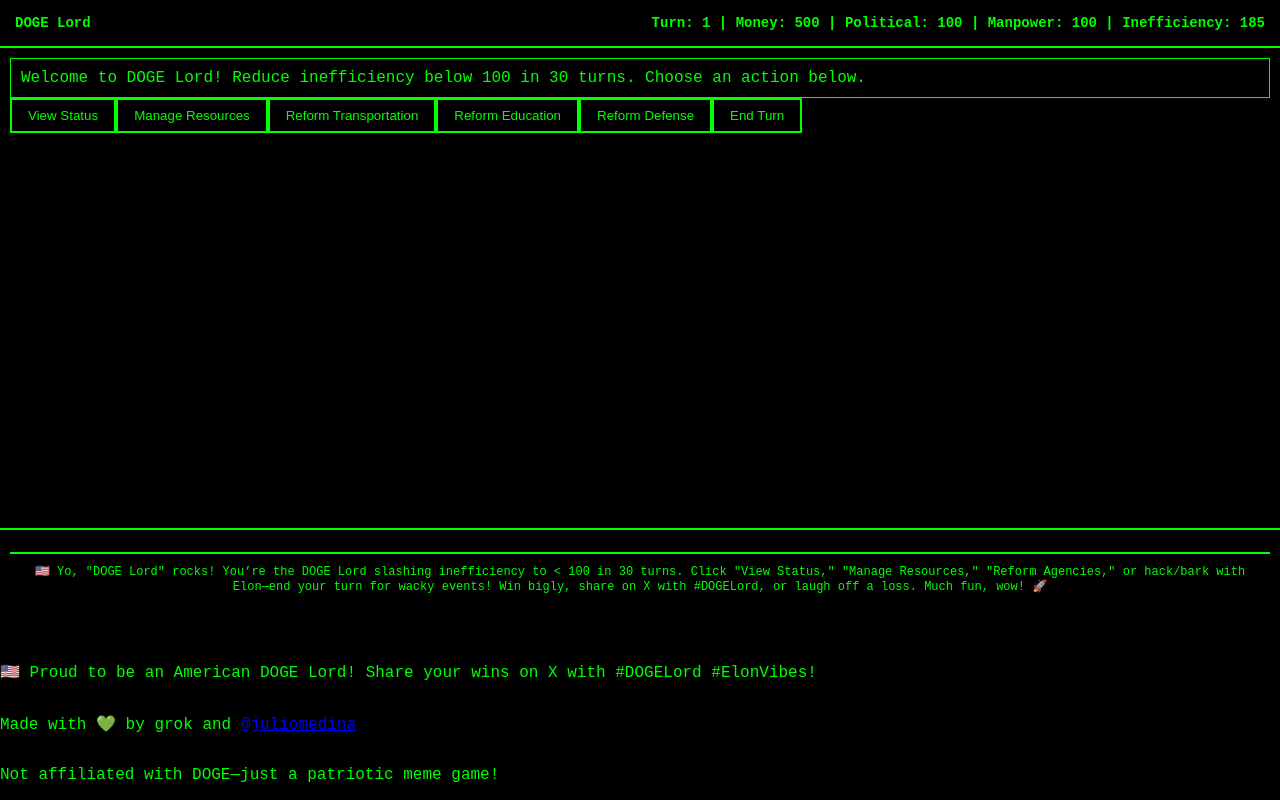
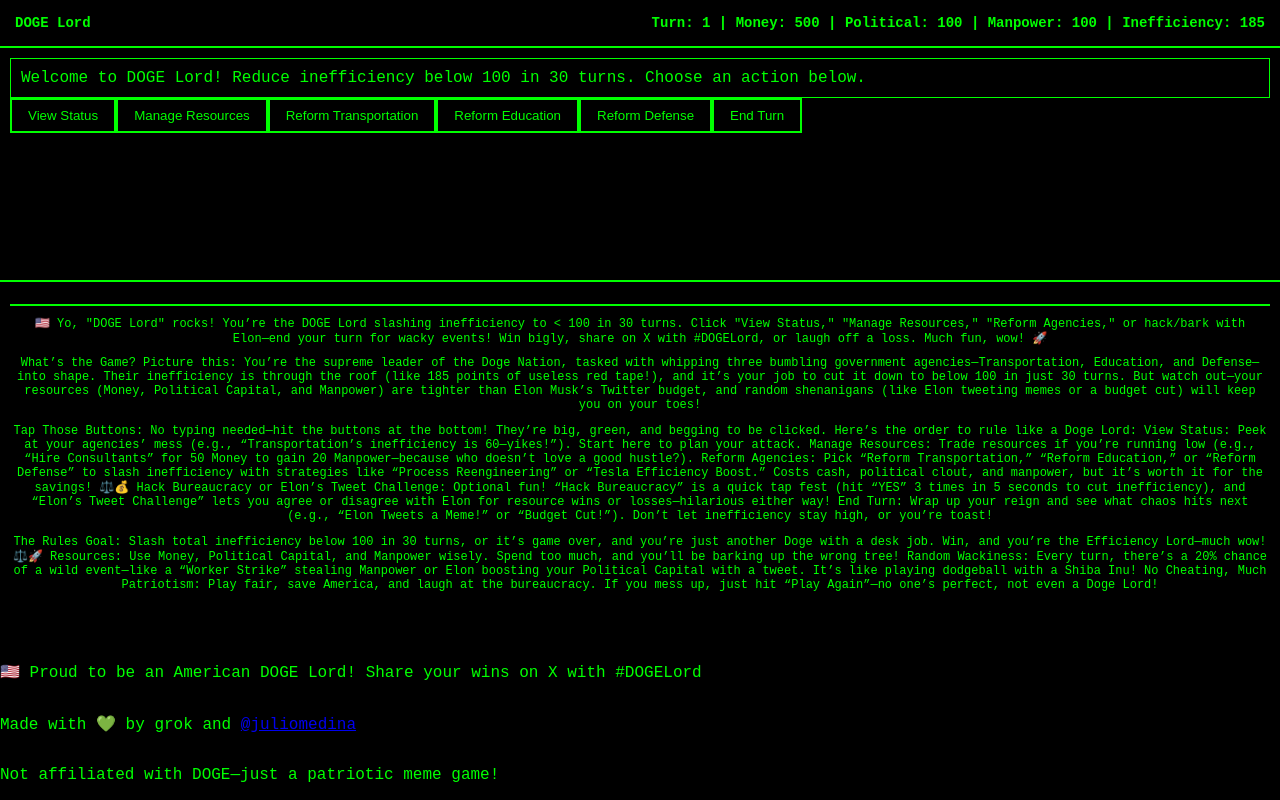
Before and after one commit to medinajulioc/doge-lord-game, a plain HTML site: page index.html in a window 1280 px wide. Drawn offline with Linux system fonts and the light colour scheme.

Commit message:
Add files via upload

```diff
--- a/index.html
+++ b/index.html
@@ -21,12 +21,30 @@
 		<p>
 		<p style="color: #00FF00; font-family: 'Courier New', monospace; font-size: 12px; text-align: center; margin: 0; padding: 10px; background: #000000; border-top: 2px solid #00FF00;">
 			🇺🇸 Yo, "DOGE Lord" rocks! You’re the DOGE Lord slashing inefficiency to &lt; 100 in 30 turns. Click "View Status," "Manage Resources," "Reform Agencies," or hack/bark with Elon—end your turn for wacky events! Win bigly, share on X with #DOGELord, or laugh off a loss. Much fun, wow! 🚀
+
 		</p>
+		What’s the Game?
+		Picture this: You’re the supreme leader of the Doge Nation, tasked with whipping three bumbling government agencies—Transportation, Education, and Defense—into shape. Their inefficiency is through the roof (like 185 points of useless red tape!), and it’s your job to cut it down to below 100 in just 30 turns. But watch out—your resources (Money, Political Capital, and Manpower) are tighter than Elon Musk’s Twitter budget, and random shenanigans (like Elon tweeting memes or a budget cut) will keep you on your toes!
+		<p>
+			Tap Those Buttons: No typing needed—hit the buttons at the bottom! They’re big, green, and begging to be clicked. Here’s the order to rule like a Doge Lord:
+			View Status: Peek at your agencies’ mess (e.g., “Transportation’s inefficiency is 60—yikes!”). Start here to plan your attack.
+			Manage Resources: Trade resources if you’re running low (e.g., “Hire Consultants” for 50 Money to gain 20 Manpower—because who doesn’t love a good hustle?).
+			Reform Agencies: Pick “Reform Transportation,” “Reform Education,” or “Reform Defense” to slash inefficiency with strategies like “Process Reengineering” or “Tesla Efficiency Boost.” Costs cash, political clout, and manpower, but it’s worth it for the savings! ⚖️💰
+			Hack Bureaucracy or Elon’s Tweet Challenge: Optional fun! “Hack Bureaucracy” is a quick tap fest (hit “YES” 3 times in 5 seconds to cut inefficiency), and “Elon’s Tweet Challenge” lets you agree or disagree with Elon for resource wins or losses—hilarious either way!
+			End Turn: Wrap up your reign and see what chaos hits next (e.g., “Elon Tweets a Meme!” or “Budget Cut!”). Don’t let inefficiency stay high, or you’re toast!
+			<p>
+				The Rules
+
+				Goal: Slash total inefficiency below 100 in 30 turns, or it’s game over, and you’re just another Doge with a desk job. Win, and you’re the Efficiency Lord—much wow! ⚖️🚀
+				Resources: Use Money, Political Capital, and Manpower wisely. Spend too much, and you’ll be barking up the wrong tree!
+				Random Wackiness: Every turn, there’s a 20% chance of a wild event—like a “Worker Strike” stealing Manpower or Elon boosting your Political Capital with a tweet. It’s like playing dodgeball with a Shiba Inu!
+				No Cheating, Much Patriotism: Play fair, save America, and laugh at the bureaucracy. If you mess up, just hit “Play Again”—no one’s perfect, not even a Doge Lord!
+
 	</footer>
 
 
 		<p>
-		<p>🇺🇸 Proud to be an American DOGE Lord! Share your wins on X with #DOGELord #ElonVibes!</p>
+		<p>🇺🇸 Proud to be an American DOGE Lord! Share your wins on X with #DOGELord</p>
 		<p>Made with 💚 by grok and <a href="https://x.com/juliomedina">@juliomedina</a></p>
 		<p>Not affiliated with DOGE—just a patriotic meme game!</p>
 	</footer>
```
